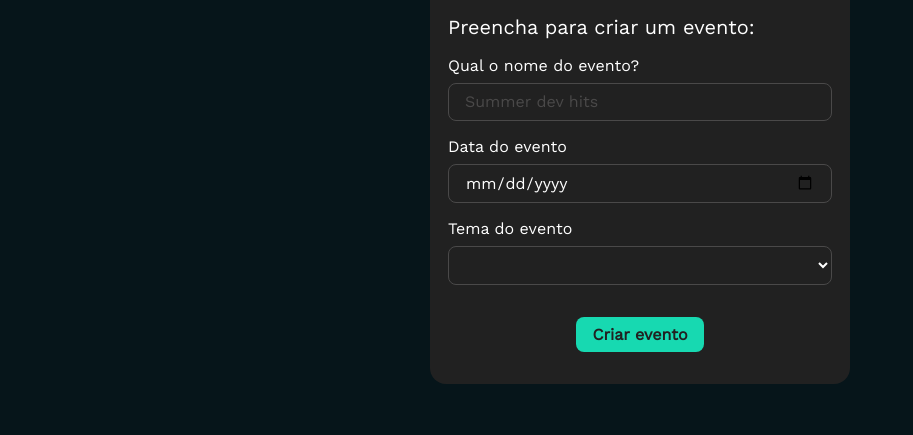
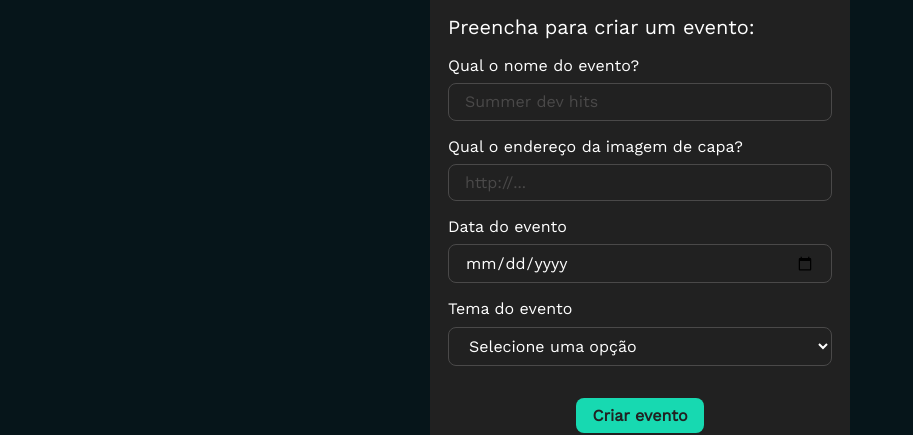
Before and after one commit to Gabriel-Borges-Damiani/tecboard-react, a React (Vite) app: page / in a window 1280 px wide. Shown: the part 800-1235 px from the top of the page, without its empty margins (0-913 px from the left). Built offline with nearby package versions, Linux system fonts and the light colour scheme.

Commit message:
Adiciona opcoes a ListaSuspensa e adiciona caixa de texto para coletar endereco da imagem de capa

```diff
--- a/src/App.jsx
+++ b/src/App.jsx
@@ -47,7 +47,7 @@
         <img src="/logo.png" alt="" />
       </header>
       <Banner />
-      <FormularioDeEvento />
+      <FormularioDeEvento temas={temas} />
       {temas.map(function (item) {
         return (
           <section key={item.id}>
--- a/src/componentes/FormularioDeEvento/index.jsx
+++ b/src/componentes/FormularioDeEvento/index.jsx
@@ -6,17 +6,27 @@
 import { ListaSuspensa } from "../ListaSuspensa";
 import { Botao } from "../Botao";
 
-export function FormularioDeEvento() {
+export function FormularioDeEvento({ temas }) {
   return (
     <form className="form-evento">
       <TituloFormulario>Preencha para criar um evento:</TituloFormulario>
       <div className="campos">
         <CampoDeFormulario>
-          <Label htmlFor="nome">Qual o nome do evento?</Label>
+          <Label htmlFor="nomeEvento">Qual o nome do evento?</Label>
           <CampoDeEntrada
             className="text"
-            id="nome"
+            id="nomeEvento"
             placeholder="Summer dev hits"
+            name="nomeEvento"
+          ></CampoDeEntrada>
+        </CampoDeFormulario>
+        <CampoDeFormulario>
+          <Label htmlFor="capa">Qual o endereço da imagem de capa?</Label>
+          <CampoDeEntrada
+            className="text"
+            id="capa"
+            placeholder="http://..."
+            name="capa"
           ></CampoDeEntrada>
         </CampoDeFormulario>
         <CampoDeFormulario>
@@ -30,7 +40,7 @@
         </CampoDeFormulario>
         <CampoDeFormulario>
           <Label htmlFor="dataEvento">Tema do evento</Label>
-          <ListaSuspensa id="tema" name="tema" />
+          <ListaSuspensa id="tema" name="tema" itens={temas} />
         </CampoDeFormulario>
       </div>
       <div className="acoes">
--- a/src/componentes/ListaSuspensa/index.jsx
+++ b/src/componentes/ListaSuspensa/index.jsx
@@ -1,10 +1,18 @@
-import './lista-suspensa-estilos.css'
+import "./lista-suspensa-estilos.css";
 
-export function ListaSuspensa () {
-
-    return (
-        <select className='lista-suspensa-form'>
-            <option value=""></option>
-        </select>
-    )
+export function ListaSuspensa({ itens, ...rest }) {
+  return (
+    <select {...rest} defaultValue="" className="lista-suspensa-form">
+      <option value="" disabled>
+        Selecione uma opção
+      </option>
+      {itens.map(function (item) {
+        return (
+          <option key={item.id} value={item.id}>
+            {item.nome}
+          </option>
+        );
+      })}
+    </select>
+  );
 }
```
